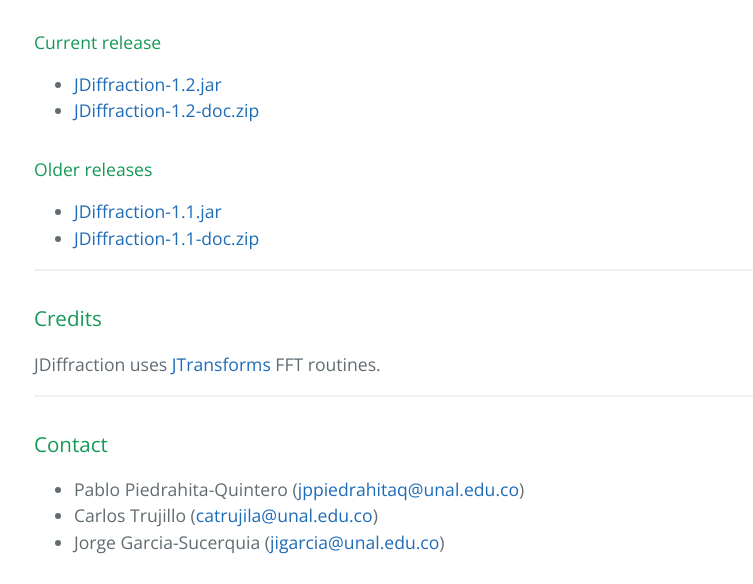
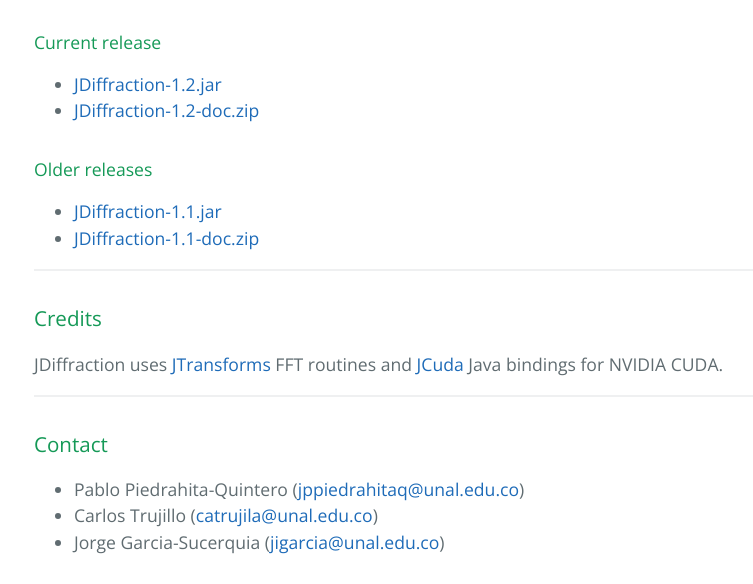
Before and after one commit to unal-optodigital/JDiffraction, a plain HTML site: page index.html in a window 1280 px wide. Shown: the part 3658-4242 px from the top of the page, without its empty margins (190-943 px from the left). Drawn offline with nearby package versions, Linux system fonts and the light colour scheme.

Commit message:
added jcuda credits

```diff
--- a/index.html
+++ b/index.html
@@ -290,7 +290,7 @@ public class JDiffraction_Example implements PlugInFilter {
       </h3>
 
       <p>
-        JDiffraction uses <a href="https://sites.google.com/site/piotrwendykier/software/jtransforms" target="_blank">JTransforms</a> FFT routines.
+        JDiffraction uses <a href="https://sites.google.com/site/piotrwendykier/software/jtransforms" target="_blank">JTransforms</a> FFT routines and <a href="http://www.jcuda.org/" target="_blank">JCuda</a> Java bindings for NVIDIA CUDA.
       </p>
 
       <hr>
```
